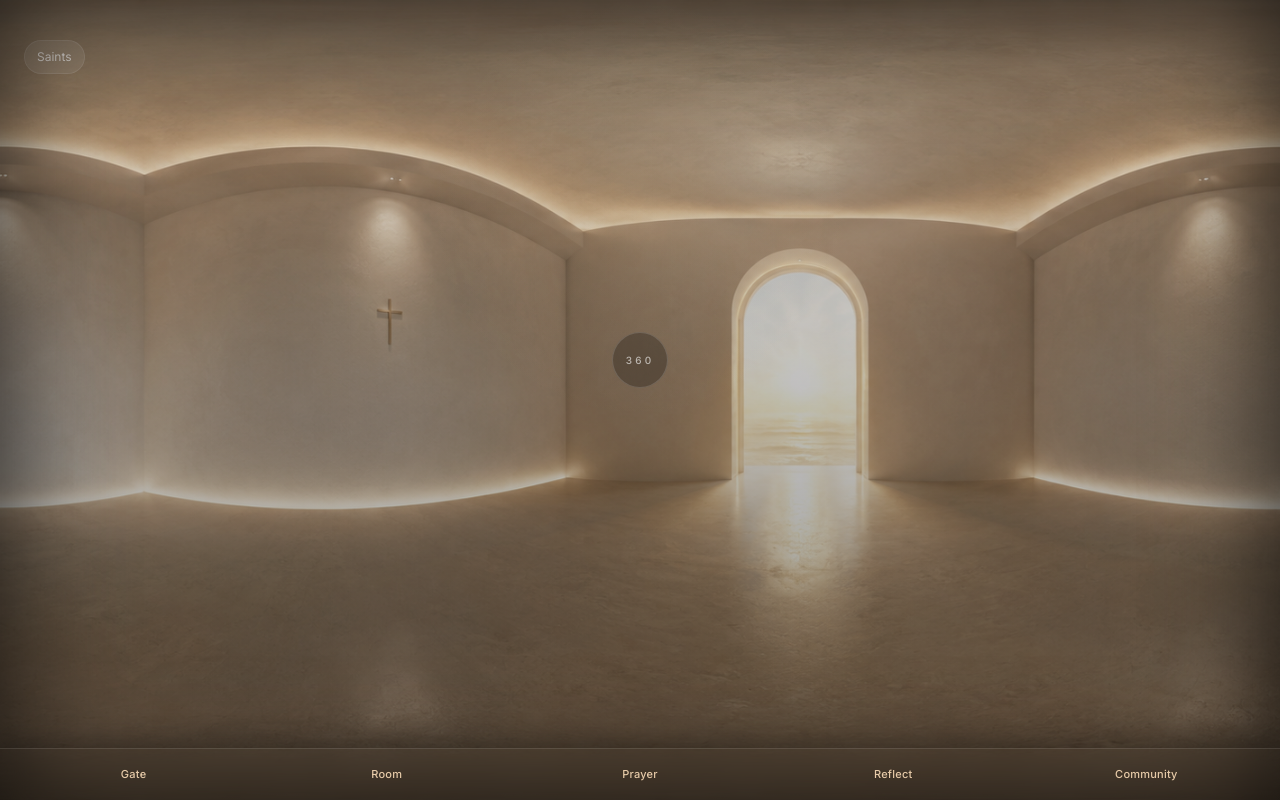
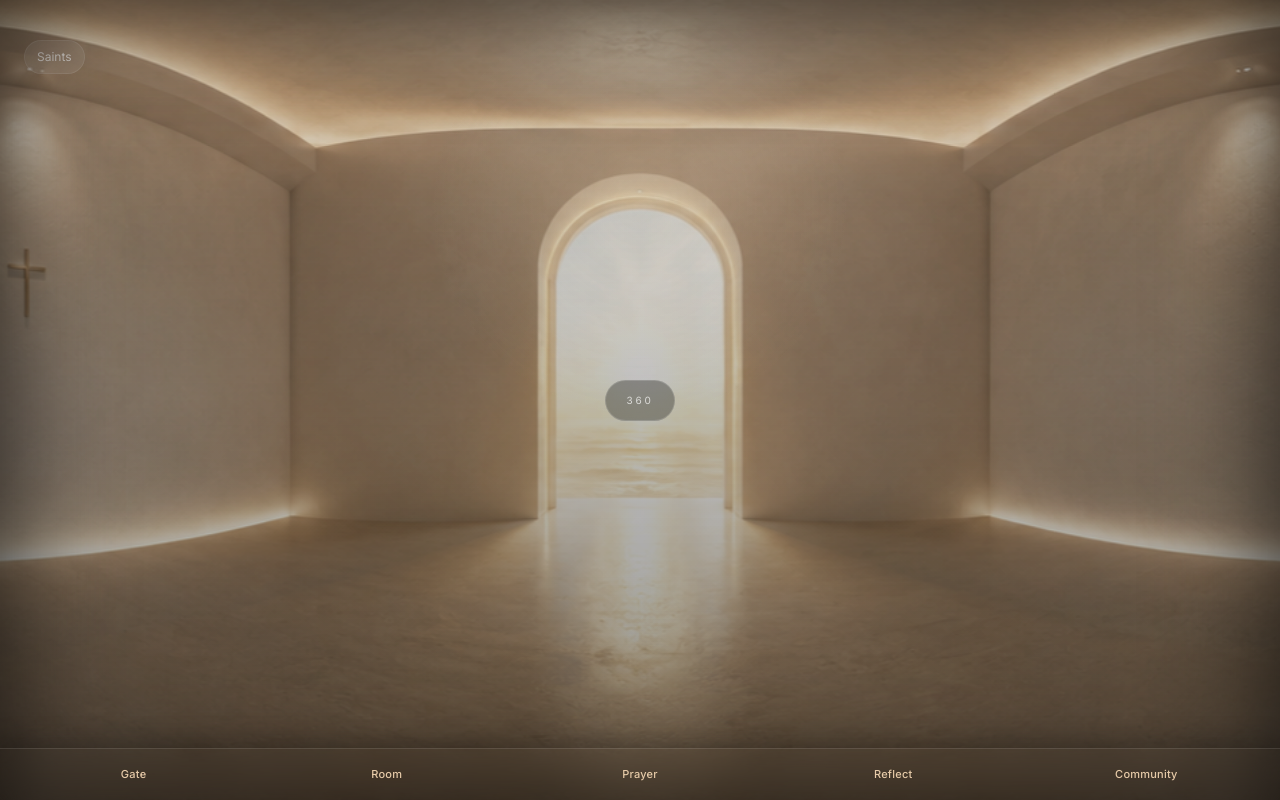
Before and after one commit to johncyongco/interior-castle, a React (Vite) app: page /room in a window 1280 px wide. Built offline with nearby package versions, Linux system fonts and the light colour scheme; no server answers.

Commit message:
Fix room panorama pointer controls

```diff
--- a/src/pages/RoomPage.tsx
+++ b/src/pages/RoomPage.tsx
@@ -1,28 +1,18 @@
-import type { MouseEvent, TouchEvent } from 'react'
 import { useEffect, useRef, useState } from 'react'
+import type { PointerEvent } from 'react'
 import { motion } from 'framer-motion'
 import { Link } from 'react-router-dom'
 import ScreenContainer from '../components/ScreenContainer'
 
-type DragEventLike = {
-  clientX?: number
-  touches?: Array<{ clientX: number }>
-  changedTouches?: Array<{ clientX: number }>
-}
-
-function getClientX(event: DragEventLike) {
-  return event.clientX ?? event.touches?.[0]?.clientX ?? event.changedTouches?.[0]?.clientX ?? 0
-}
-
 export default function RoomPage() {
-  const containerRef = useRef<HTMLDivElement | null>(null)
-  const imageRef = useRef<HTMLDivElement | null>(null)
+  const panoramaRef = useRef<HTMLDivElement | null>(null)
   const isDraggingRef = useRef(false)
   const startXRef = useRef(0)
   const startYRef = useRef(0)
   const offsetXRef = useRef(0)
   const offsetYRef = useRef(0)
-  const [isEntered, setIsEntered] = useState(true)
+  const [dragStyle, setDragStyle] = useState({ x: 0, y: 0 })
+  const [isDragging, setIsDragging] = useState(false)
 
   useEffect(() => {
     const previousBodyOverflow = document.body.style.overflow
@@ -36,64 +26,76 @@ export default function RoomPage() {
     }
   }, [])
 
-  function handleDown(event: MouseEvent<HTMLDivElement> | TouchEvent<HTMLDivElement>) {
-    isDraggingRef.current = true
-    startXRef.current = getClientX(event)
-    startYRef.current = 'touches' in event ? event.touches[0]?.clientY ?? 0 : event.clientY
+  function getClientPoint(event: PointerEvent<HTMLDivElement>) {
+    return { x: event.clientX, y: event.clientY }
   }
 
-  function handleMove(event: MouseEvent<HTMLDivElement> | TouchEvent<HTMLDivElement>) {
-    if (!isDraggingRef.current || !imageRef.current) return
-
-    const clientX = getClientX(event)
-    const clientY = 'touches' in event ? event.touches[0]?.clientY ?? 0 : event.clientY
-    const delta = clientX - startXRef.current
-    const deltaY = clientY - startYRef.current
-
-    offsetXRef.current += delta * 0.2
+  function updateDrag(deltaX: number, deltaY: number) {
+    offsetXRef.current += deltaX * 0.3
     offsetYRef.current += deltaY * 0.12
-    startXRef.current = clientX
-    startYRef.current = clientY
-    imageRef.current.style.setProperty('--drag-x', `${offsetXRef.current}px`)
-    imageRef.current.style.setProperty('--drag-y', `${offsetYRef.current}px`)
-  }
-
-  function handleUp() {
-    isDraggingRef.current = false
+    setDragStyle({ x: offsetXRef.current, y: offsetYRef.current })
   }
 
   return (
     <ScreenContainer>
-      <div className="absolute inset-0 bg-black" />
       <div
-        ref={containerRef}
-        className="absolute inset-0 overflow-hidden touch-none cursor-grab active:cursor-grabbing select-none"
-        onMouseDown={handleDown}
-        onMouseMove={handleMove}
-        onMouseUp={handleUp}
-        onMouseLeave={handleUp}
-        onTouchStart={handleDown}
-        onTouchMove={(event) => {
-          handleMove(event)
-          event.preventDefault()
+        ref={panoramaRef}
+        className="absolute inset-0 overflow-hidden select-none touch-none bg-black"
+        style={{ perspective: '1400px', touchAction: 'none' }}
+        onPointerDown={(event) => {
+          setIsDragging(true)
+          isDraggingRef.current = true
+          const { x, y } = getClientPoint(event)
+          startXRef.current = x
+          startYRef.current = y
+          event.currentTarget.setPointerCapture(event.pointerId)
         }}
-        onTouchEnd={handleUp}
-        onTouchCancel={handleUp}
+        onPointerMove={(event) => {
+          if (!isDraggingRef.current) return
+          const { x, y } = getClientPoint(event)
+          const deltaX = x - startXRef.current
+          const deltaY = y - startYRef.current
+          startXRef.current = x
+          startYRef.current = y
+          updateDrag(deltaX, deltaY)
+        }}
+        onPointerUp={() => {
+          isDraggingRef.current = false
+          setIsDragging(false)
+        }}
+        onPointerCancel={() => {
+          isDraggingRef.current = false
+          setIsDragging(false)
+        }}
+        onLostPointerCapture={() => {
+          isDraggingRef.current = false
+          setIsDragging(false)
+        }}
       >
         <div
-          ref={imageRef}
-          className="absolute inset-0 scale-[1.14] transition-transform duration-700"
+          className="absolute left-1/2 top-1/2 h-[130%] w-[130%] max-w-none"
           style={{
-            backgroundImage: `url('/room1.png')`,
+            backgroundImage: "url('/room1.png')",
             backgroundSize: 'cover',
             backgroundRepeat: 'no-repeat',
-            backgroundPosition: '0px center',
+            backgroundPosition: 'center center',
+            transform: `translate3d(calc(-50% + ${dragStyle.x}px), calc(-50% + ${dragStyle.y}px), 0)
+              rotateY(${dragStyle.x * 0.02}deg)
+              rotateX(${dragStyle.y * -0.015}deg)
+              scale(1.15)`,
             transformOrigin: 'center center',
-            transform:
-              'perspective(1400px) translate3d(var(--drag-x, 0px), var(--drag-y, 0px), 0) rotateY(calc(var(--drag-x, 0px) * 0.02)) rotateX(calc(var(--drag-y, 0px) * -0.015)) scale(1.14)',
+            transition: isDragging ? 'none' : 'transform 180ms ease-out',
+            willChange: 'transform',
           }}
         />
-        <div className="absolute inset-0 bg-[radial-gradient(circle_at_50%_26%,rgba(255,236,199,0.12),transparent_24%),linear-gradient(180deg,rgba(15,12,9,0.08),rgba(15,12,9,0.45))]" />
+
+        <div className="pointer-events-none absolute inset-0 bg-[radial-gradient(circle_at_50%_26%,rgba(255,236,199,0.12),transparent_24%),linear-gradient(180deg,rgba(15,12,9,0.08),rgba(15,12,9,0.45))]" />
+
+        <div className="pointer-events-none absolute inset-0 flex items-center justify-center">
+          <div className="rounded-full border border-white/15 bg-black/30 px-5 py-3 text-[10px] uppercase tracking-[0.28em] text-white/70 backdrop-blur-xl">
+            360
+          </div>
+        </div>
       </div>
 
       <div className="pointer-events-none relative flex h-full flex-col px-6 py-10 pb-28">
@@ -111,10 +113,6 @@ export default function RoomPage() {
               Saints
             </Link>
           </div>
-
-          <div className="pointer-events-none absolute left-1/2 top-1/2 z-20 -translate-x-1/2 -translate-y-1/2 flex h-14 w-14 items-center justify-center rounded-full border border-white/15 bg-black/25 text-[10px] font-medium tracking-[0.32em] text-white/60 backdrop-blur-xl">
-            360
-          </div>
         </motion.div>
       </div>
     </ScreenContainer>
```
